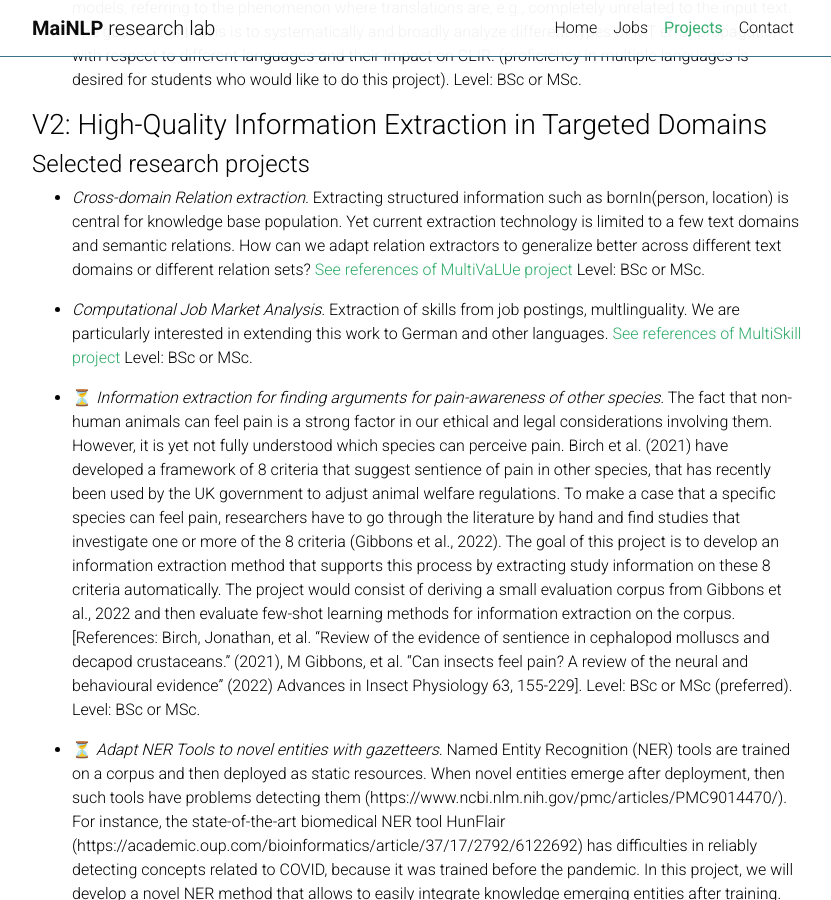
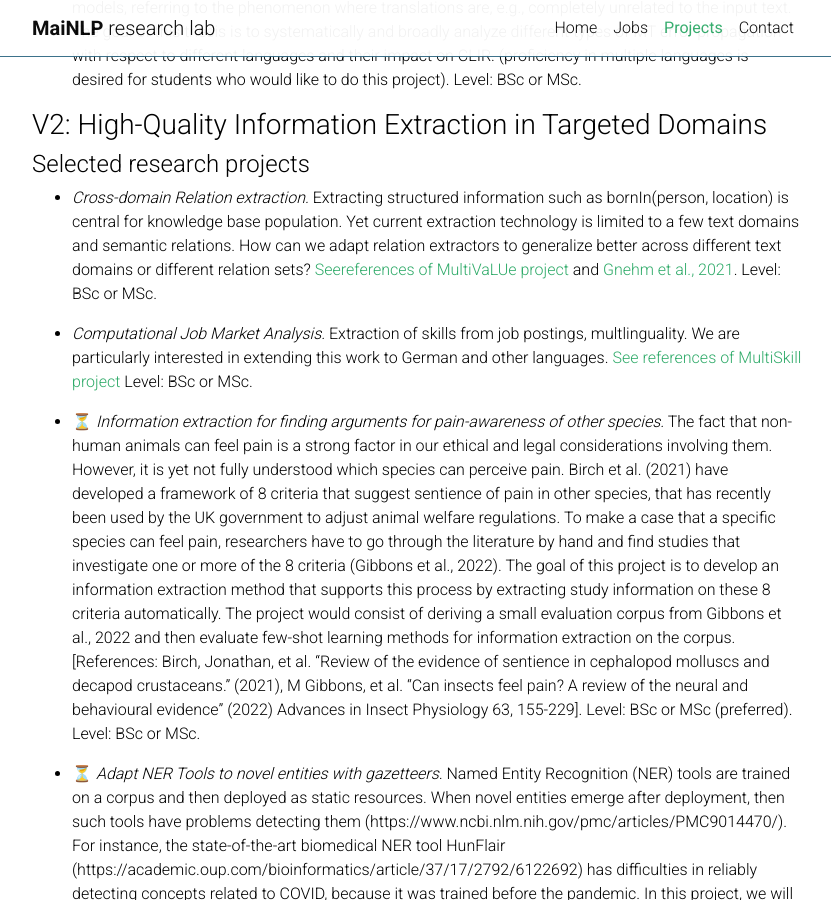
Before and after one commit to mainlp/mainlp.github.io, a Jekyll site: the page built from _pages/projects.md, in a window 1280 px wide and 900 px high, scrolled down 4672 px. Shown: the whole window, without its empty margins (223-1054 px from the left). Built offline with Jekyll 4.4.1, drawn with Linux system fonts in a browser that asks for light colours; emoji names are drawn with the system emoji font; comment, search, counter and statistics services are not loaded; a style sheet for code colours, icons or effects is not loaded.

Commit message:
Update projects.md

```diff
--- a/_pages/projects.md
+++ b/_pages/projects.md
@@ -121,7 +121,7 @@ Machine Translation (MT) is frequently used to bridge the gap in cross-lingual i
 
 #### Selected research projects
 
-- *Cross-domain Relation extraction.* Extracting structured information such as bornIn(person, location) is central for knowledge base population. Yet current extraction technology is limited to a few text domains and semantic relations. How can we adapt relation extractors to generalize better across different text domains or different relation sets? [See references of MultiVaLUe project](#multivalue) Level: BSc or MSc.
+- *Cross-domain Relation extraction.* Extracting structured information such as bornIn(person, location) is central for knowledge base population. Yet current extraction technology is limited to a few text domains and semantic relations. How can we adapt relation extractors to generalize better across different text domains or different relation sets? [Seereferences of MultiVaLUe project](#multivalue) and [Gnehm et al., 2021](https://www.zora.uzh.ch/id/eprint/230653/1/2022.nlpcss_1.2.pdf). Level: BSc or MSc.
 
 - *Computational Job Market Analysis.* Extraction of skills from job postings, multlinguality. We are particularly interested in extending this work to German and other languages.  [See references of MultiSkill project](#multiskill) Level: BSc or MSc.
 
```
